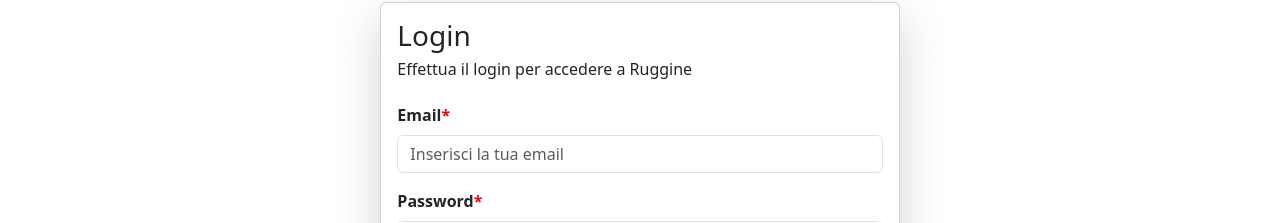
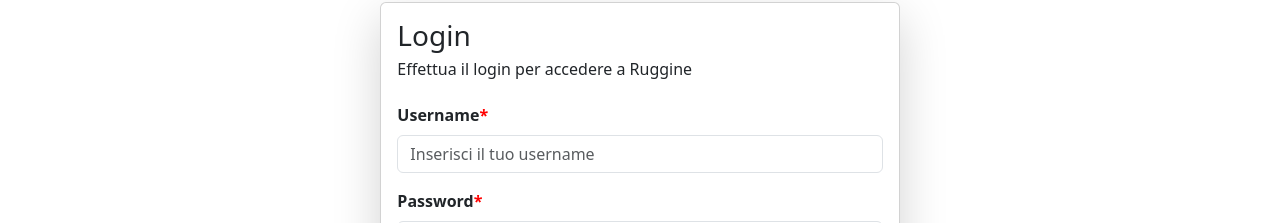
Before and after one commit to IlariaSarcuni/Real-Time-Chat-Application, a React (Vite) app in the folder frontend/: page / in a window 1280 px wide. Shown: the part 236-459 px from the top of the page. Built offline with nearby package versions, Linux system fonts and the light colour scheme.

Commit message:
fix: correct SERVER URL path and change username form field type

```diff
--- a/frontend/src/API.js
+++ b/frontend/src/API.js
@@ -1,4 +1,4 @@
-const SERVER_URL = 'http://localhost:3000/api';
+const SERVER_URL = 'http://localhost:3000';
 
 /* This function executes the login. It wants username and password in a 'credentials' object */
 const logIn = async (credentials) => {
--- a/frontend/src/components/AuthComponents.jsx
+++ b/frontend/src/components/AuthComponents.jsx
@@ -51,8 +51,8 @@ function LoginForm(props) {
                             <Form onSubmit={handleSubmit}>
                                 <Alert dismissible show={show} onClose={() => setShow(false)} variant="danger">{errorMessage}</Alert>
                                 <Form.Group className="mb-3" controlId="formBasicEmail">    {/* instead of id and for. Web accessibility */}
-                                    <Form.Label className="fw-semibold">Email<span className="mandatory">*</span></Form.Label>
-                                    <Form.Control type="email" placeholder="Inserisci la tua email" value={username}
+                                    <Form.Label className="fw-semibold">Username<span className="mandatory">*</span></Form.Label>
+                                    <Form.Control type="text" placeholder="Inserisci il tuo username" value={username}
                                         onChange={event => setUsername(event.target.value)} required={true} />
                                 </Form.Group>
                                 <Form.Group className="mb-3" controlId="formBasicPassword">
```
